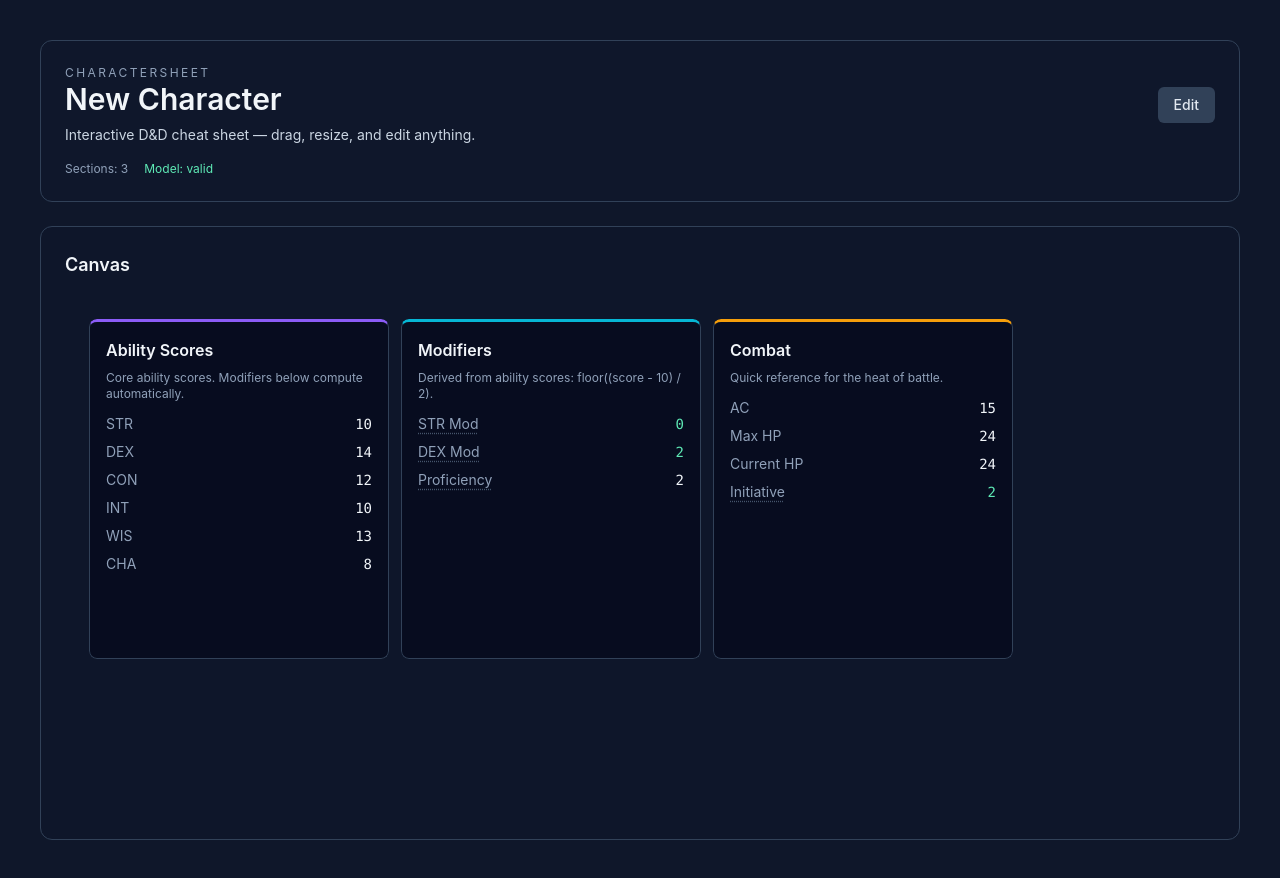
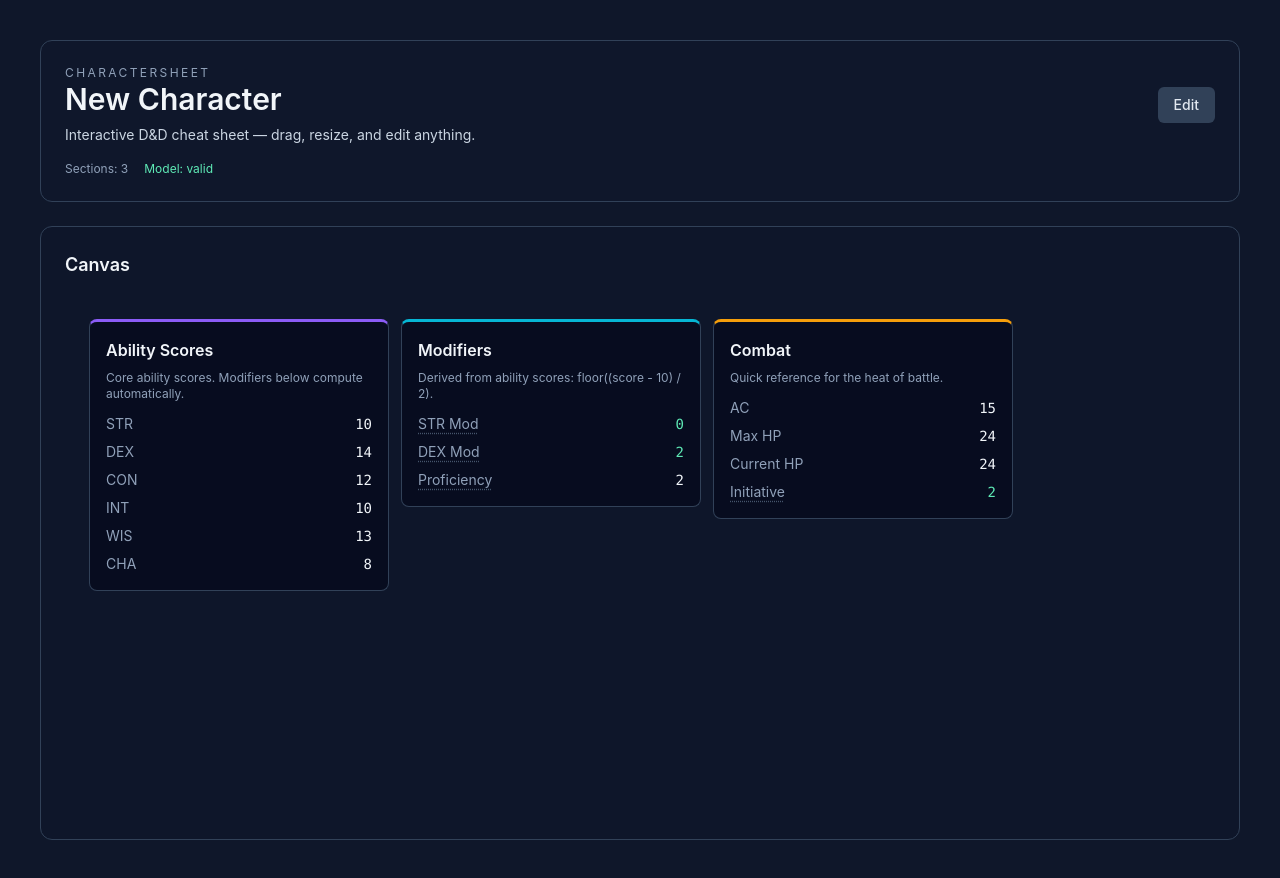
Before and after one commit to galh11/CharacterSheet, a React (Vite) app: page / in a window 1280 px wide. Built offline with nearby package versions, Linux system fonts and the light colour scheme.

Commit message:
feat(phase-e): styled hover/focus tooltips for field descriptions

```diff
--- a/src/components/CanvasItem.tsx
+++ b/src/components/CanvasItem.tsx
@@ -96,7 +96,12 @@ export function CanvasItem({ layout, isEditMode, onLayoutCommit, children }: Can
     return (
         <div
             className={clsx('absolute', live && 'z-10 select-none')}
-            style={{ left: current.x, top: current.y, width: current.w, height: current.h }}
+            style={{
+                left: current.x,
+                top: current.y,
+                width: current.w,
+                ...(isEditMode ? { height: current.h } : { minHeight: current.h }),
+            }}
             onPointerMove={onPointerMove}
             onPointerUp={endDrag}
             onPointerCancel={endDrag}
@@ -110,7 +115,11 @@ export function CanvasItem({ layout, isEditMode, onLayoutCommit, children }: Can
                     ⠿ DRAG
                 </div>
             )}
-            <div className={clsx('h-full overflow-auto', isEditMode ? 'rounded-b-lg' : 'rounded-lg')}>
+            <div
+                className={clsx(
+                    isEditMode ? 'h-[calc(100%-1.25rem)] overflow-auto rounded-b-lg' : 'rounded-lg',
+                )}
+            >
                 {children}
             </div>
             {isEditMode && (
--- a/src/components/SectionCard.tsx
+++ b/src/components/SectionCard.tsx
@@ -1,6 +1,7 @@
 import { clsx } from 'clsx'
 import type { FormulaResult } from '../model/formula'
 import type { FieldReference } from '../model/compute'
+import { Tooltip } from './Tooltip'
 import {
     type CharacterField,
     type CharacterSection,
@@ -237,16 +238,16 @@ export function SectionCard({
                             ) : (
                                 <div
                                     className="flex items-center justify-between gap-3 text-sm"
-                                    title={field.description || undefined}
                                 >
-                                    <span
-                                        className={clsx(
-                                            'text-slate-400',
-                                            field.description && 'cursor-help underline decoration-dotted decoration-slate-600 underline-offset-4',
-                                        )}
-                                    >
-                                        {field.label}
-                                    </span>
+                                    {field.description ? (
+                                        <Tooltip content={field.description}>
+                                            <span className="cursor-help text-slate-400 underline decoration-dotted decoration-slate-600 underline-offset-4">
+                                                {field.label}
+                                            </span>
+                                        </Tooltip>
+                                    ) : (
+                                        <span className="text-slate-400">{field.label}</span>
+                                    )}
                                     <span
                                         className={clsx(
                                             'font-mono',
--- /dev/null
+++ b/src/components/Tooltip.tsx
@@ -0,0 +1,40 @@
+import { useId, useState, type ReactNode } from 'react'
+
+interface TooltipProps {
+    content: string
+    children: ReactNode
+}
+
+/**
+ * Lightweight hover/focus tooltip. Shows the description bubble above the
+ * trigger. Accessible via keyboard focus and aria-describedby.
+ */
+export function Tooltip({ content, children }: TooltipProps) {
+    const [open, setOpen] = useState(false)
+    const id = useId()
+
+    if (!content) return <>{children}</>
+
+    return (
+        <span
+            className="relative inline-flex"
+            onMouseEnter={() => setOpen(true)}
+            onMouseLeave={() => setOpen(false)}
+            onFocus={() => setOpen(true)}
+            onBlur={() => setOpen(false)}
+        >
+            <span tabIndex={0} aria-describedby={open ? id : undefined} className="outline-none">
+                {children}
+            </span>
+            {open && (
+                <span
+                    role="tooltip"
+                    id={id}
+                    className="pointer-events-none absolute bottom-full left-0 z-50 mb-1 w-56 max-w-xs whitespace-pre-line rounded-md border border-slate-600 bg-slate-800 px-2 py-1 text-[11px] leading-snug text-slate-200 shadow-lg"
+                >
+                    {content}
+                </span>
+            )}
+        </span>
+    )
+}
```
Also changed, not shown: 1 other file (tests, documents, lock files or other folders).
